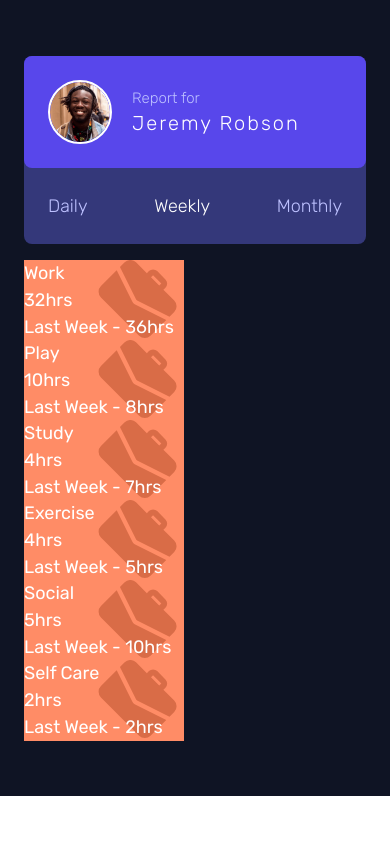
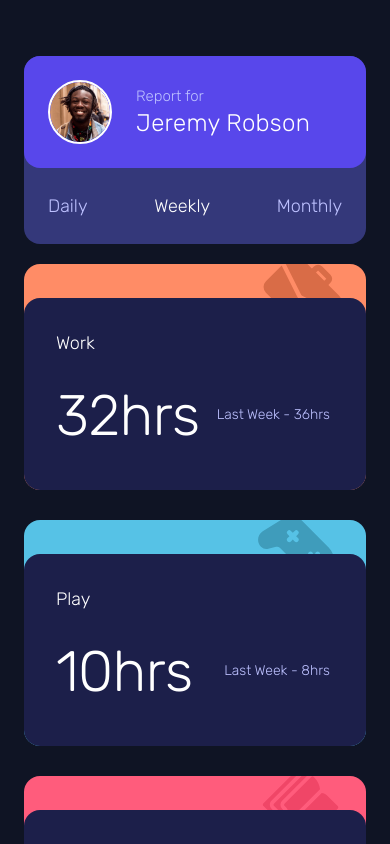
Before and after one commit to DivyaB28/time_tracking_dashboard, a React (Vite) app: page / in a window 390 px wide. Shown: the top 844 px of the page. Built offline with nearby package versions, Linux system fonts and the light colour scheme.

Commit message:
Adding some padding changes to breakpoints

```diff
--- a/src/components/HeroCard.jsx
+++ b/src/components/HeroCard.jsx
@@ -8,47 +8,51 @@ const HeroCard = () => {
   const { timeline = "", handleTimelineSelection = () => {} } = timelineContext;
 
   return (
-    <div className="flex flex-col rounded-lg bg-light_blue text-pale_blue">
-      <article className="flex flex-row gap-5 p-6 bg-blue rounded-lg items-center">
+    <div className="flex flex-col rounded-2xl bg-light_blue text-pale_blue h-full">
+      <section className="flex flex-row gap-5 p-6 bg-blue rounded-2xl items-center lg:min-h-64 lg:flex-col lg:items-start lg:gap-[2.375rem] lg:heroinfo">
         <img
-          role="hero"
+          alt="hero profile"
           src={heroImg}
-          className="w-16 rounded-full justify-start border-2 border-white border-solid"
+          className="w-16 rounded-full justify-start border-2 border-white border-solid lg:w-[5.25rem] "
         />
-        <article className="text-left">
-          <p className="font-light text-[0.937rem]">Report for</p>
-          <h1 className="tracking-widest font-light text-xl text-white">
+
+        <p className="font-light text-[0.937rem] flex flex-col text-pale-blue ml-[0.25rem]">
+          Report for
+          <span className="sfont-light text-white font-title font-light">
             Jeremy Robson
-          </h1>
-        </article>
-      </article>
-      <div className="flex flex-row justify-between p-6 font-light text-lg text-pale_blue">
+          </span>
+        </p>
+      </section>
+      <div className="flex flex-row justify-between p-6 font-light text-lg text-pale_blue md:justify-around lg:flex-col  lg:items-start ">
         <button
+          type="button"
           aria-label="on click timeline change"
           onClick={(e) => {
             e.preventDefault();
             handleTimelineSelection("daily");
           }}
-          className={`${timeline === "daily" ? "text-white" : ""}`}
+          className={`${timeline === "daily" ? "text-white" : ""} md:my-3`}
         >
           Daily
         </button>
         <button
+          type="button"
           aria-label="on click timeline change"
           onClick={(e) => {
             e.preventDefault();
             handleTimelineSelection("weekly");
           }}
-          className={`${timeline === "weekly" ? "text-white" : ""}`}
+          className={`${timeline === "weekly" ? "text-white" : ""} md:my-3`}
         >
           Weekly
         </button>
         <button
+          type="button"
           aria-label="on click timeline change"
           onClick={() => {
             handleTimelineSelection("monthly");
           }}
-          className={`${timeline === "monthly" ? "text-white" : ""}`}
+          className={`${timeline === "monthly" ? "text-white" : ""} md:my-3`}
         >
           Monthly
         </button>
--- a/src/components/Main.jsx
+++ b/src/components/Main.jsx
@@ -25,11 +25,13 @@ const Main = () => {
   return (
     <>
       <TimelineContext.Provider value={{ timeline, handleTimelineSelection }}>
-        <main className="grid max-w-[69.375] gap-4 md:grid-rows-3 md:grid-flow-col bg-very_dark_blue px-6 py-14">
-          <div role="article" className="lg:row-span-3">
-            <HeroCard />
-          </div>
-          <ul role="list">
+        <h1 className="sr-only">Time tracking dashboard</h1>
+        <main className="grid gap-5 max-w-[69.375rem] lg:grid-cols-[0.9273fr_3fr] px-6 py-14 mx-auto">
+          <HeroCard />
+          <ul
+            role="list"
+            className="grid grid-cols-1 sm:grid-cols-2 md:grid-cols-3 gap-[1.875rem]"
+          >
             {userData &&
               userData.map((activity, index) => (
                 <li role="lit of activities" key={index}>
--- a/src/components/TrackerCard.jsx
+++ b/src/components/TrackerCard.jsx
@@ -1,28 +1,47 @@
+const ICON_LIST = {
+  Work: "bg-work bg-light_red_work",
+  Play: "bg-play bg-soft_blue_play",
+  Study: "bg-study bg-light_red_study",
+  Exercise: "bg-exercise bg-lime_green_exclusive",
+  Social: "bg-social bg-violet",
+  "Self Care": "bg-selfcare bg-soft_orange",
+};
+
 const TrackerCard = ({ activityObj, timelineSelected }) => {
   const { title = "", timeframes = {} } = activityObj;
 
   const { current, previous } = timeframes[timelineSelected];
 
   const getPreviousTimeline = () => {
-    const capitaliseFirstLetter =
-      timelineSelected.charAt(0).toUpperCase() +
-      timelineSelected.slice(1, timelineSelected.length - 2);
-    return `Last ${capitaliseFirstLetter} - ${previous}hrs`;
+    let capitaliseFirstLetter = timelineSelected.charAt(0).toUpperCase();
+    if (timelineSelected !== "daily") {
+      capitaliseFirstLetter += timelineSelected.slice(
+        1,
+        timelineSelected.length - 2
+      );
+      return `Last ${capitaliseFirstLetter} - ${previous}hrs`;
+    } else {
+      capitaliseFirstLetter = "Yesterday";
+      return `${capitaliseFirstLetter} - ${previous}hrs`;
+    }
   };
 
   return (
-    <article className="max-w-40 max-h-20">
-      <div className="icon-work bg-light_red_work h-full">
-        <article>
-          <p>{title}</p>
-          {timeframes[timelineSelected] && (
-            <div>
-              <h1>{current}hrs</h1>
-              <p>{getPreviousTimeline()}</p>
-            </div>
-          )}
-        </article>
-      </div>
+    <article
+      className={`relative flex flex-col justify-end align-middle rounded-2xl pt-[2.1rem] h-full w-full ${ICON_LIST[title]} bg-no-repeat`}
+    >
+      <article className="h-full rounded-2xl relative bg-dark_blue p-8 hover:bg-light_blue flex flex-col justify-center">
+        <p className="text-left font-light">{title}</p>
+
+        {timeframes[timelineSelected] && (
+          <div className="flex flex-row justify-between items-center flex-wrap pt-4">
+            <h1 className="font-hours font-light">{current}hrs</h1>
+            <p className="text-sm font-thin text-pale_blue p-1">
+              {getPreviousTimeline()}
+            </p>
+          </div>
+        )}
+      </article>
     </article>
   );
 };
--- a/src/index.css
+++ b/src/index.css
@@ -14,14 +14,52 @@
     position: relative;
     font-size: 1.125rem;
     color: white;
+    margin: 0 auto;
+    background-color: hsl(226, 43%, 10%);
+  }
+  @media screen and (min-width: "1024px") {
+    body {
+      margin: 0 7rem;
+    }
   }
 }
 
 @layer components {
-  .icon-work {
-    background-image: url(../images/icon-work.svg);
-    background-repeat: no-repeat;
+  .bg-work {
     background-position: 91% -6%;
+  }
+
+  .bg-play {
+    background-position: 88% -3%;
+  }
+
+  .bg-study {
+    background-position: 90.5% -4%;
+  }
+
+  .bg-exercise {
+    background-position: 90% top;
+  }
+
+  .bg-social {
+    background-position: 92% top;
+  }
+
+  .bg-self-care {
+    background-position: 92% -6%;
+  }
+
+  .font-title {
+    line-height: 1.3;
+    letter-spacing: 0.02rem;
+    font-size: clamp(1.5rem, 3vw, 2.3rem);
+  }
+  .font-hours {
+    letter-spacing: -0.0375rem;
+    font-size: 3.5625rem;
+  }
+  .heroinfo {
+    padding: 2.5rem 1.31rem 3.75rem;
   }
 }
 
--- a/tailwind.config.js
+++ b/tailwind.config.js
@@ -22,6 +22,14 @@ export default {
         light_blue: "rgb(52 56 122)",
         very_light_blue: "rgb(73 79 179)",
       },
+      backgroundImage: {
+        work: "url('/images/icon-work.svg')",
+        play: "url('/images/icon-play.svg')",
+        study: "url('/images/icon-study.svg')",
+        exercise: "url('/images/icon-exercise.svg')",
+        social: "url('/images/icon-social.svg')",
+        selfcare: "url('/images/icon-self-care.svg')",
+      },
     },
   },
   plugins: [],
```
